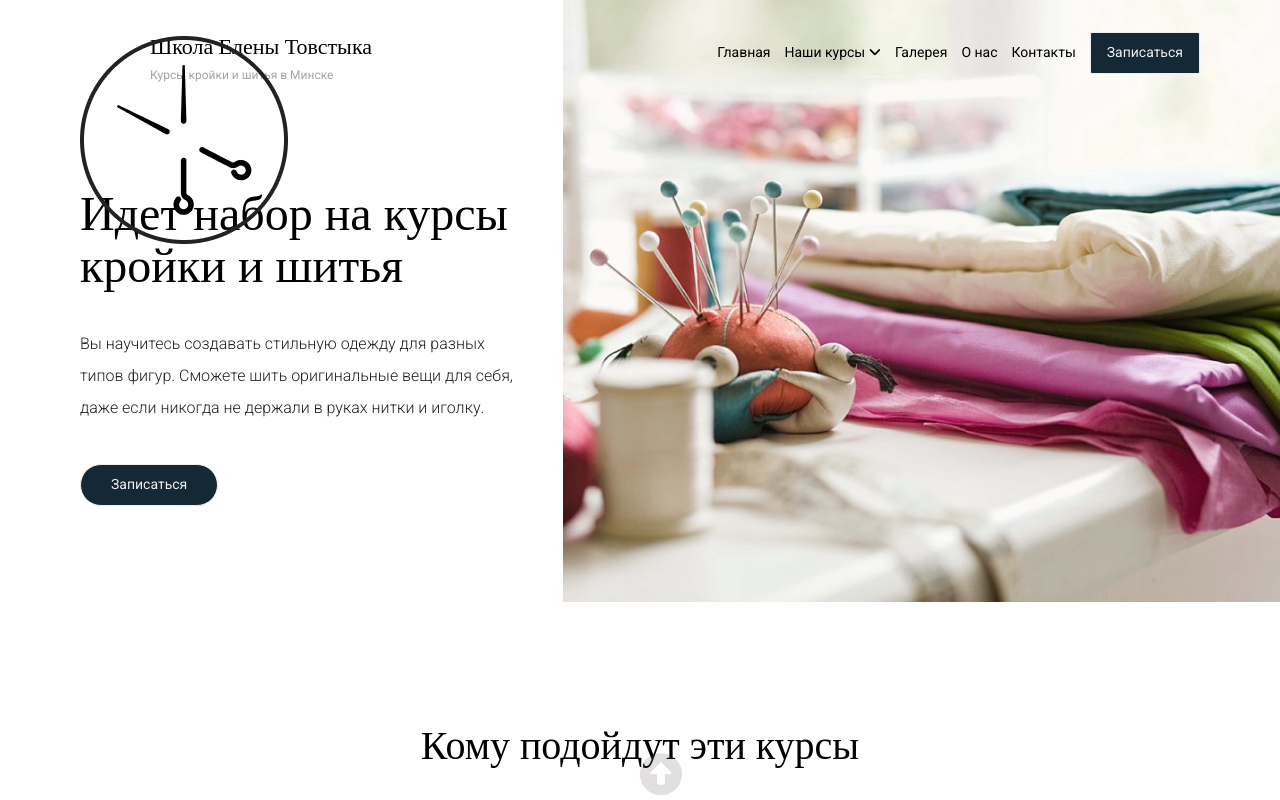
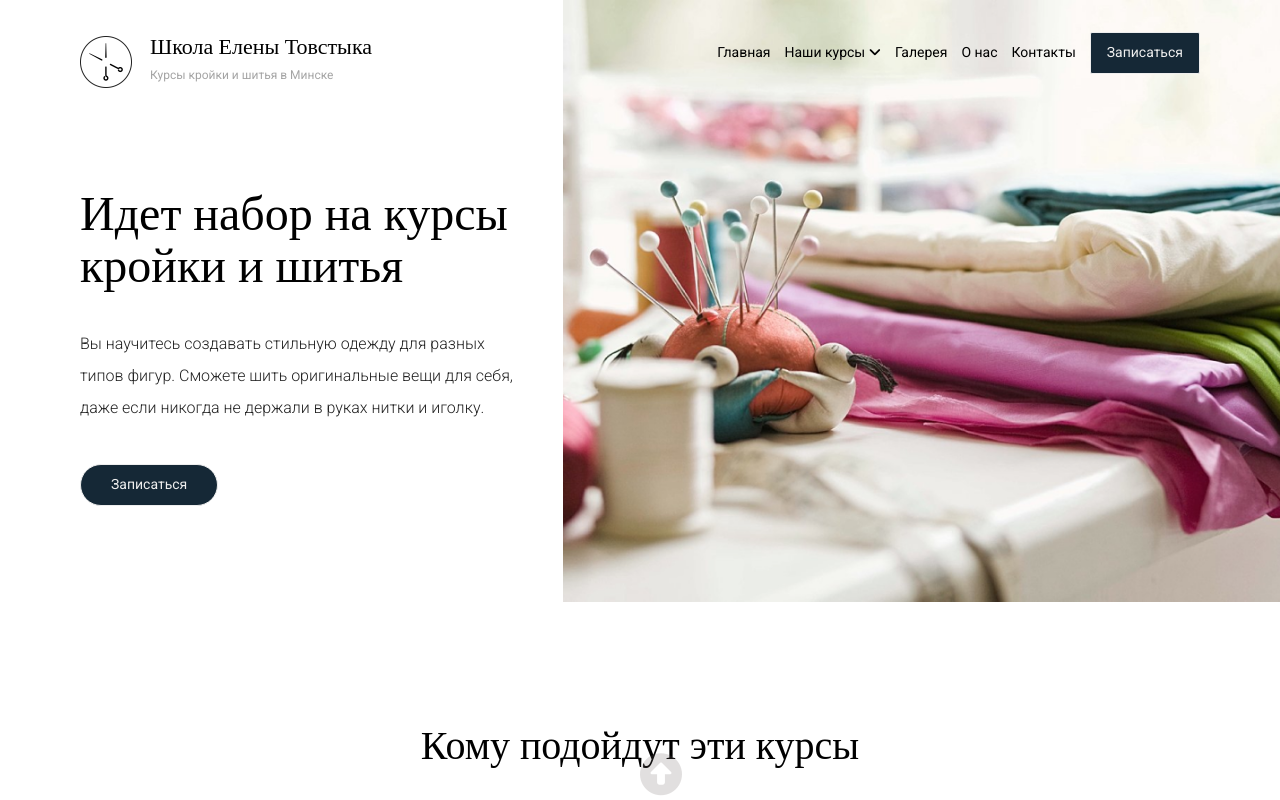
Before and after one commit to Burbuha/burbuha.github.io, a plain HTML site: page index.html in a window 1280 px wide. Shown: the top 800 px of the page. Drawn offline with nearby package versions, Linux system fonts and the light colour scheme; a web font is replaced by a local one.

Commit message:
Update index.css

```diff
--- a/styles/index.css
+++ b/styles/index.css
@@ -86,6 +86,8 @@ h3 {
   display: inline-block;
   position: absolute;
   top: 20px;
+  width: 52px;
+  height: 52px;
 }
 /*навигация по сайту в Header*/
 nav {
```
